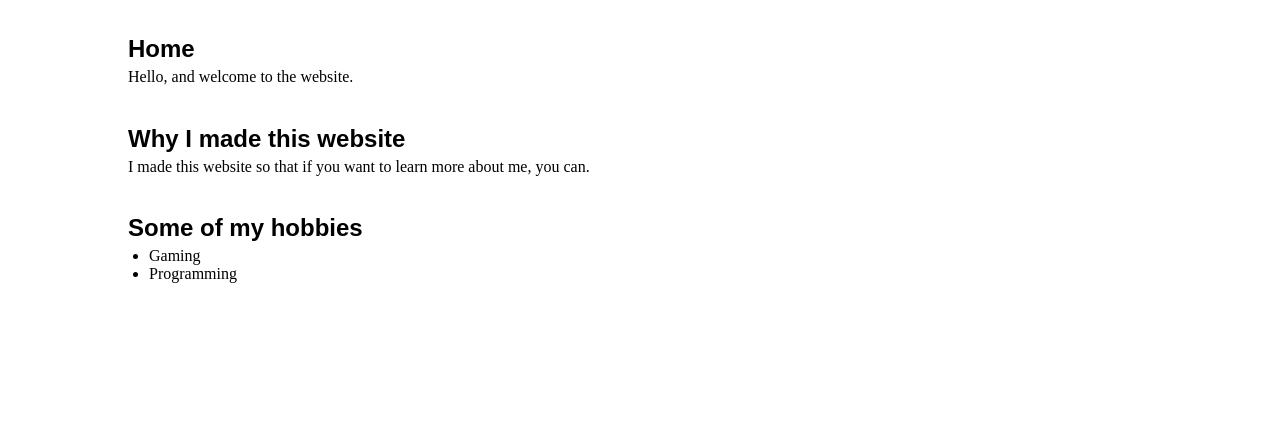
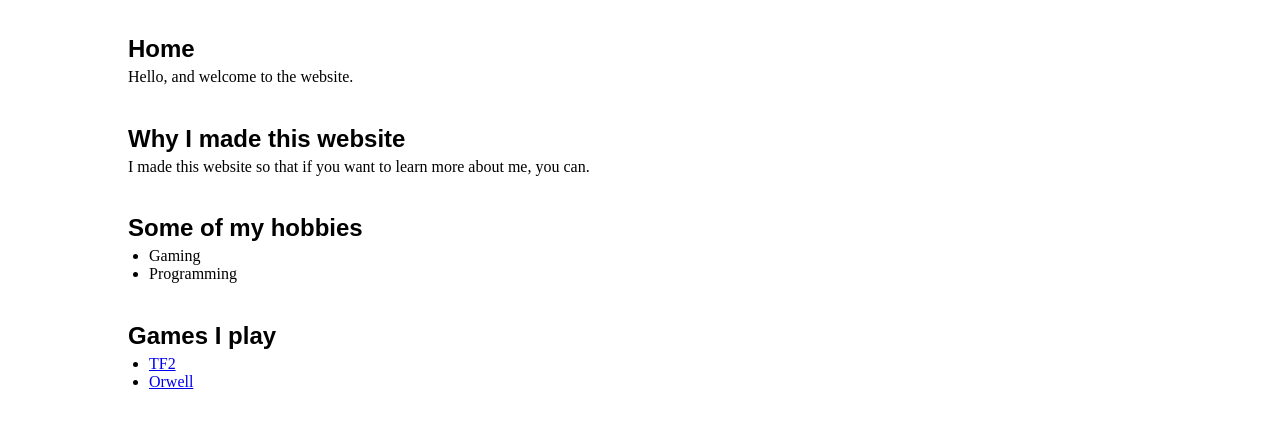
Before and after one commit to Fractal-Interactive/fractal-web-design-website, a plain HTML site: page index.html in a window 1280 px wide. Shown: the part 108-536 px from the top of the page. Drawn offline with Linux system fonts and the light colour scheme.

Commit message:
add some stuff

```diff
--- a/index.html
+++ b/index.html
@@ -59,6 +59,22 @@
 				</ul>
 			</p>
 		</article>
+		<article>
+			<!--games I play-->
+			<h1>
+				Games I play
+			</h1>
+			<p>
+				<ul>
+					<li>
+						<a href="https://store.steampowered.com/app/440/Team_Fortress_2/" class="steamLink">TF2</a>
+					</li>
+					<li>
+						<a href="https://store.steampowered.com/app/491950/Orwell_Keeping_an_Eye_On_You/">Orwell</a>
+					</li>
+				</ul>
+			</p>
+		</article>
 	</body>
 	<footer>
 		<!--footer content-->
```
